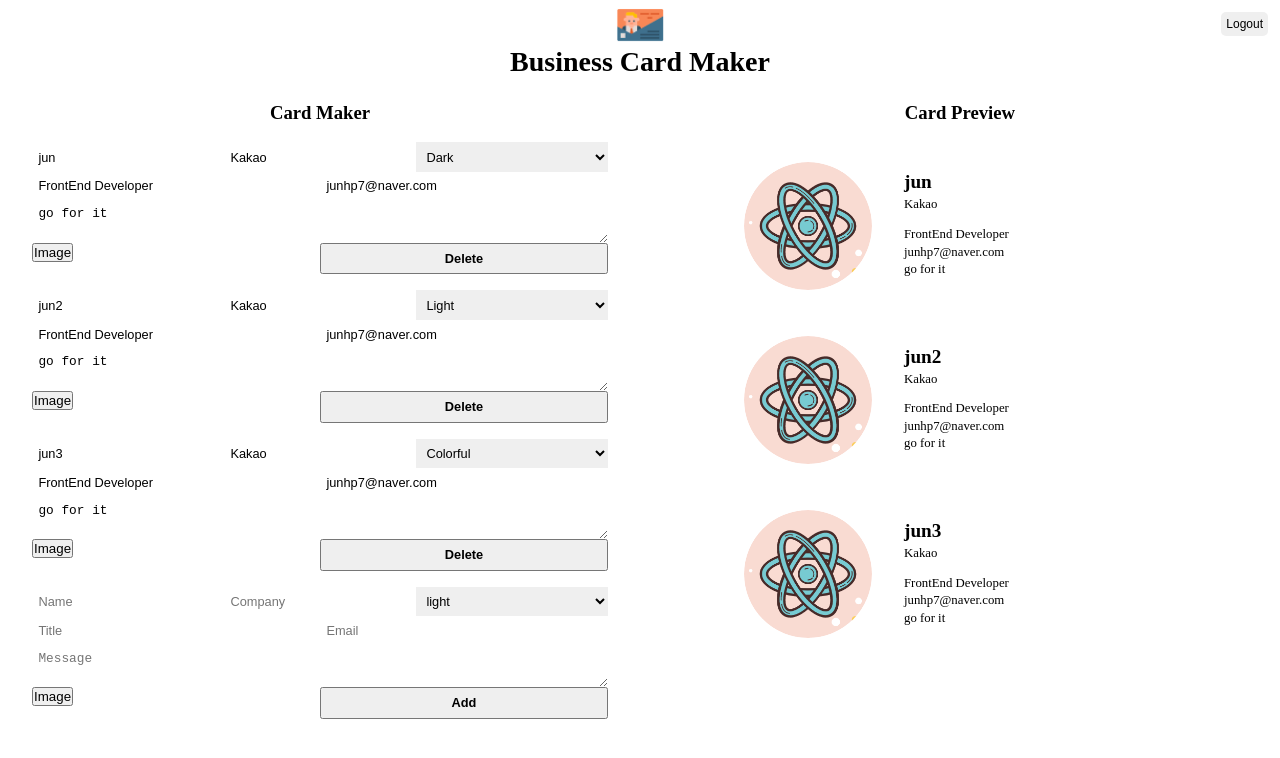
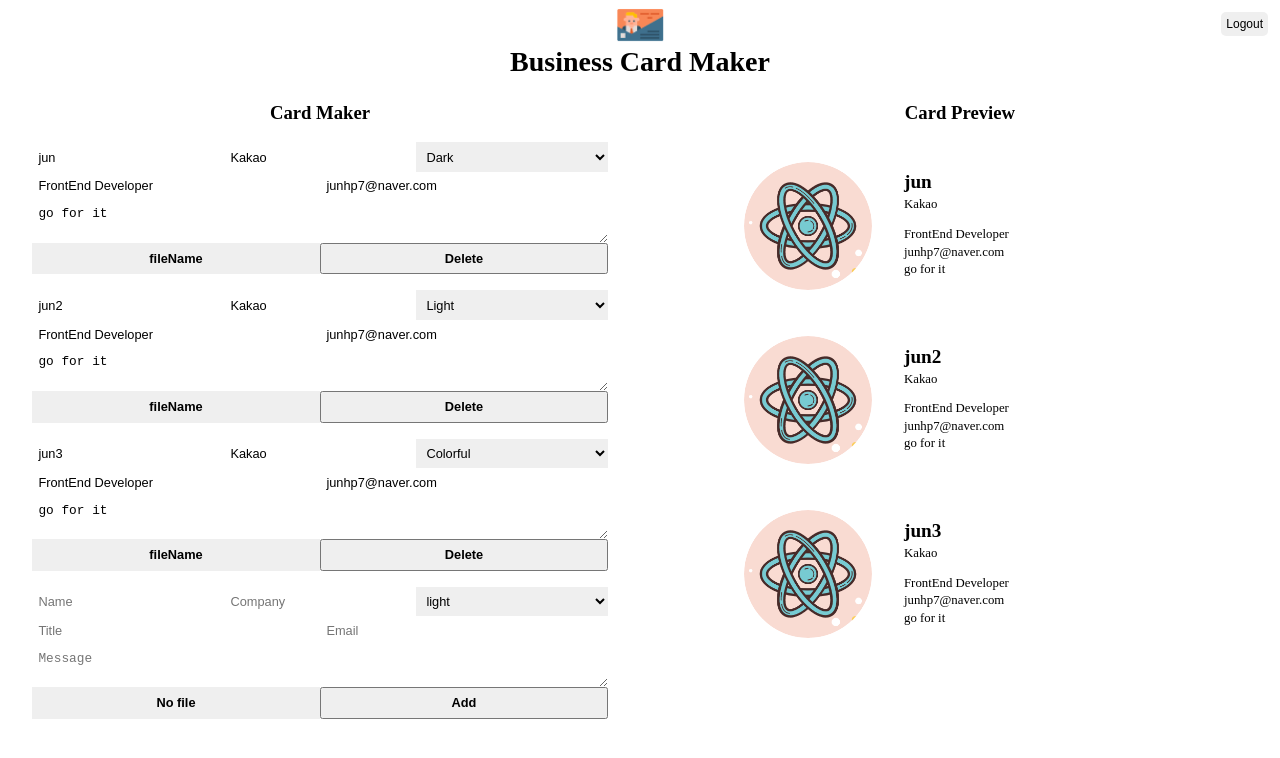
Before and after one commit to hursh7/business-card-maker, a React (Create React App) app: page /Maker in a window 1280 px wide. Shown: the top 758 px of the page. Built offline with nearby package versions, Linux system fonts and the light colour scheme; no server answers; sample sign-in values are in the browser's storage.

Commit message:
handle image uploader

```diff
--- a/src/app.jsx
+++ b/src/app.jsx
@@ -4,7 +4,7 @@
 import Login from './components/login/login';
 import Maker from './components/maker/maker';
 
-function App({ authService }) {
+function App({ FileInput, authService }) {
   return (
     <div className={styles.app}>
         <BrowserRouter>
@@ -13,7 +13,7 @@
               <Login authService={authService} />
             </Route>
             <Route path="/Maker">
-              <Maker authService={authService} />
+              <Maker FileInput={FileInput} authService={authService} />
             </Route>
           </Switch>
         </BrowserRouter>
--- a/src/components/card_add_form/card_add_form.jsx
+++ b/src/components/card_add_form/card_add_form.jsx
@@ -1,9 +1,8 @@
-import React, { useRef } from 'react';
+import React, { useRef, useState } from 'react';
 import Button from '../button/button';
-import ImageFileInput from '../image_file_input/image_file_input';
 import styles from './card_add_form.module.css';
 
-const CardAddForm = ({ onAdd }) => {
+const CardAddForm = ({ FileInput, onAdd }) => {
     const formRef = useRef();
     const nameRef = useRef();
     const companyRef = useRef();
@@ -11,6 +10,18 @@
     const titleRef = useRef();
     const emailRef = useRef();
     const messageRef = useRef();
+    const [file, setFile] = useState({
+        fileName: null,
+        fileURL: null
+    });
+
+    const onFileChange = file => {
+        console.log(file);
+        setFile({
+            fileName: file.name,
+            fileURL: file.url,
+        });
+    };
 
     const onSubmit = event => {
         event.preventDefault();
@@ -22,10 +33,11 @@
             title: titleRef.current.value || '',
             email: emailRef.current.value || '',
             message: messageRef.current.value || '',
-            fileName: '',
-            fileURL: '',
+            fileName: file.fileName || '',
+            fileURL: file.fileURL || '',
         };
         formRef.current.reset();
+        setFile({ fileName: null, fileURL: null });
         onAdd(card);
     };
     return (
@@ -74,7 +86,7 @@
             placeholder="Message"
             />
             <div className={styles.fileInput}>
-                <ImageFileInput />
+                <FileInput name={file.fileName} onFileChange = {onFileChange} />
             </div>
             <Button name='Add' onClick= {onSubmit} />
         </form>
--- a/src/components/card_edit_form/card_edit_form.jsx
+++ b/src/components/card_edit_form/card_edit_form.jsx
@@ -1,10 +1,17 @@
 import React from 'react';
 import Button from '../button/button';
-import ImageFileInput from '../image_file_input/image_file_input';
 import styles from './card_edit_form.module.css';
 
-const CardEditForm = ({ card, updateCard, deleteCard }) => {
+const CardEditForm = ({ FileInput, card, updateCard, deleteCard }) => {
     const {name, company, title, email, message, theme, fileName, fileURL} = card;
+
+    const onFileChange = file => {
+        updateCard({
+            ...card,
+            fileName: file.name,
+            fileURL: file.url,
+        });
+    };
 
     const onChange = (event) => {
         if (event.currentTarget == null) {
@@ -67,7 +74,7 @@
             onChange={onChange}
             />
             <div className={styles.fileInput}>
-                <ImageFileInput />
+                <FileInput name={fileName} onFileChange = {onFileChange} />
             </div>
             <Button name='Delete' onClick= {onSubmit} />
         </form>
--- a/src/components/editor/editor.jsx
+++ b/src/components/editor/editor.jsx
@@ -3,18 +3,19 @@
 import CardAddForm from '../card_add_form/card_add_form';
 import styles from './editor.module.css';
 
-const Editor = ({ cards, addCard, updateCard, deleteCard }) => (
+const Editor = ({ FileInput, cards, addCard, updateCard, deleteCard }) => (
     <section className={styles.editor}>
         <h1 className={styles.title}>Card Maker</h1>
         {Object.keys(cards).map(key => (
             <CardEditForm
             key={key}
+            FileInput={FileInput}
             card={cards[key]}
             updateCard={updateCard}
             deleteCard={deleteCard}
             />
         ))}
-        <CardAddForm onAdd={addCard} />
+        <CardAddForm FileInput={FileInput} onAdd={addCard} />
     </section>
 )
 
--- a/src/components/image_file_input/image_file_input.jsx
+++ b/src/components/image_file_input/image_file_input.jsx
@@ -1,6 +1,31 @@
-import React from 'react';
+import React, { useRef } from 'react';
 import styles from './image_file_input.module.css';
 
-const ImageFileInput = props => <button>Image</button>
+const ImageFileInput = ({ imageUploader, name, onFileChange }) => {
+    const inputRef = useRef();
+    const onButtonClick = (event) => {
+        event.preventDefault();
+        inputRef.current.click();
+    };
+
+    const onChange = async event => {
+        console.log(event.target.files[0]);
+        const uploaded = await imageUploader.upload(event.target.files[0]);
+        console.log(uploaded);
+        onFileChange({
+            name: uploaded.original_filename,
+            url: uploaded.url,
+        });
+    };
+
+    return (
+        <div className={styles.container}>
+            <input ref={inputRef} className={styles.input} type="file" accept = "image/*" name="file" onChange={onChange} />
+            <button className={styles.button} onClick={onButtonClick}>
+                {name || 'No file'}
+            </button>
+        </div>
+    )
+}
 
 export default ImageFileInput;
--- a/src/components/image_file_input/image_file_input.module.css
+++ b/src/components/image_file_input/image_file_input.module.css
@@ -0,0 +1,25 @@
+@value makerLightGrey from '../../common/colors.css';
+
+.container {
+    width: 100%;
+    height: 100%;
+    display: flex;
+}
+
+.input {
+    display: none;
+}
+
+.button {
+    width: 100%;
+    background-color: makerLightGrey;
+    font-weight: bold;
+    cursor: pointer;
+    border: 0;
+    outline: 0;
+    font-size: 0.8rem;
+}
+
+.button:hover {
+    opacity: 0.8;
+}
--- a/src/components/maker/maker.jsx
+++ b/src/components/maker/maker.jsx
@@ -6,7 +6,7 @@
 import styles from './maker.module.css';
 import { useHistory } from 'react-router';
 
-const Maker = ({ authService }) => {
+const Maker = ({ FileInput, authService }) => {
     const [cards, setCards] = useState({
         1: {
             id: '1',
@@ -78,6 +78,7 @@
             <Header onLogout={onLogout} />
             <div className={styles.container}>
                 <Editor
+                FileInput={FileInput}
                 cards ={cards}
                 addCard={createOrupdateCard}
                 updateCard ={createOrupdateCard}
--- a/src/index.js
+++ b/src/index.js
@@ -3,11 +3,18 @@
 import './index.module.css';
 import App from './app';
 import AuthService from './service/auth_service';
+import ImageUploader from './service/image_uploader';
+import ImageFileInput from './components/image_file_input/image_file_input';
 
 const authService = new AuthService();
+const imageUploader = new ImageUploader();
+const FileInput = props => (
+  <ImageFileInput {...props} imageUploader={imageUploader} />
+);
+
 ReactDOM.render(
   <React.StrictMode>
-    <App authService={authService} />
+    <App authService={authService} FileInput={FileInput} />
   </React.StrictMode>,
   document.getElementById('root')
 );
--- /dev/null
+++ b/src/service/image_uploader.js
@@ -0,0 +1,17 @@
+class ImageUploader {
+    async upload(file) {
+        const data = new FormData();
+        data.append("file", file);
+        data.append("upload_preset", "rctfsd0n");
+        const result = await fetch(
+            'https://api.cloudinary.com/v1_1/dgm5nhaob/upload',
+            {
+                method: "POST",
+                body: data,
+            }
+        );
+        return await result.json();
+    }
+}
+
+export default ImageUploader;
```
